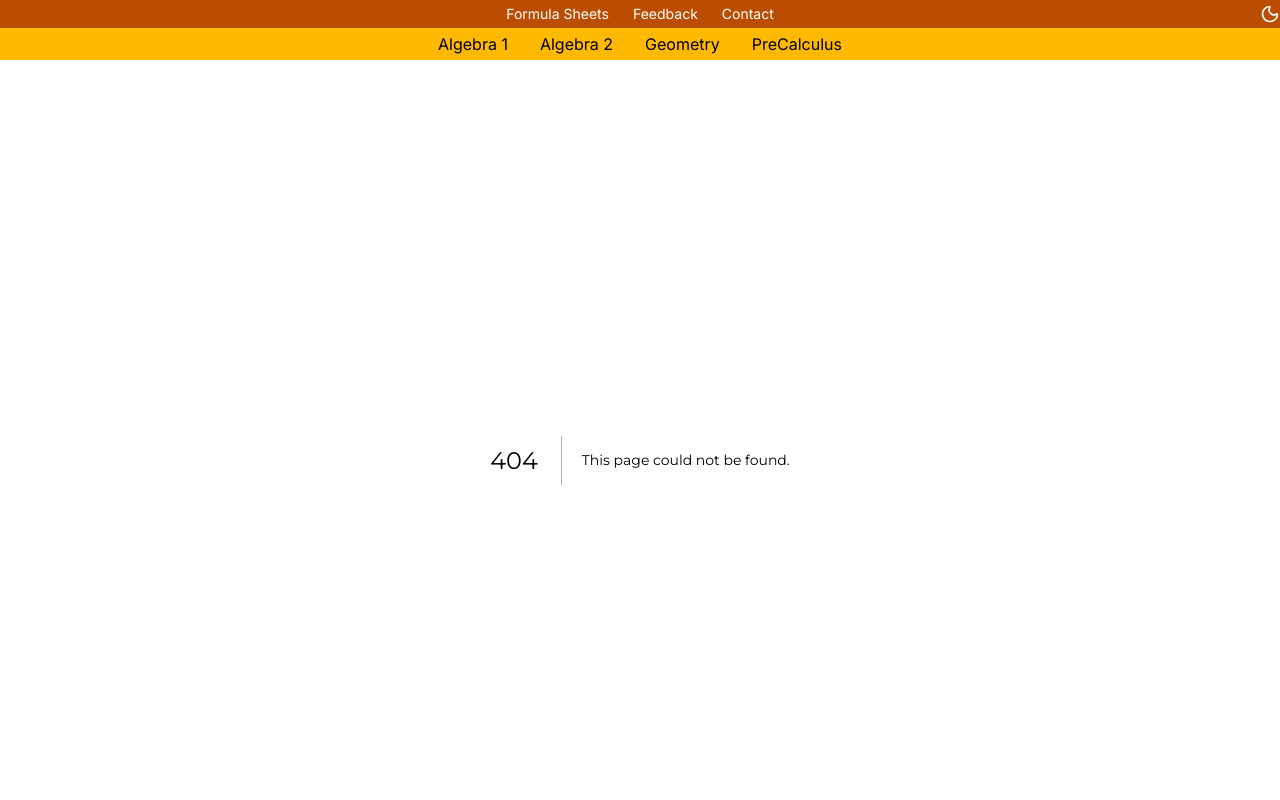
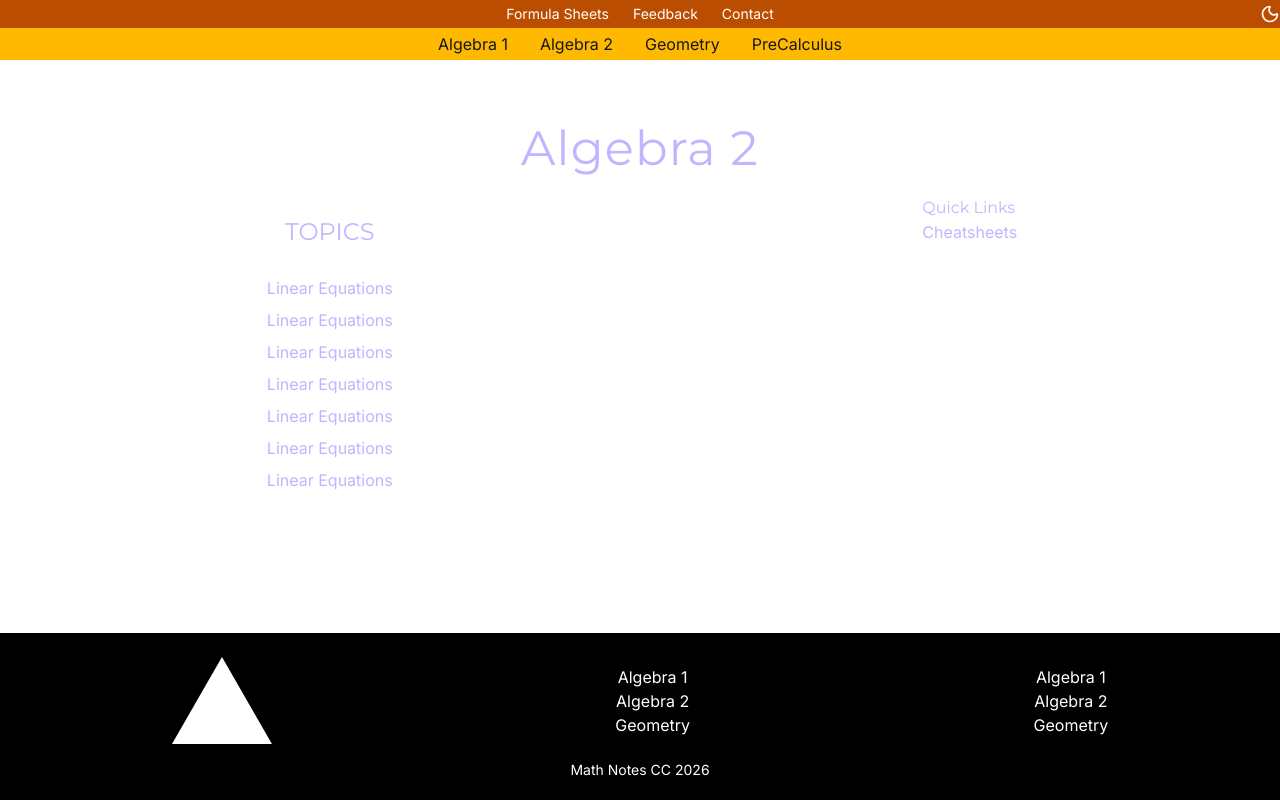
Before and after one commit to dakshs-07/math-notes, a Next.js app: page /math/Algebra2 in a window 1280 px wide. Before the commit this address had no page. Shown: the top 800 px of the page. Built offline with nearby package versions, Linux system fonts and the light colour scheme.

Commit message:
added Algebra 2 page

```diff
--- /dev/null
+++ b/app/math/Algebra2/page.jsx
@@ -0,0 +1,43 @@
+import Link from "next/link";
+import React from "react";
+
+function page() {
+  const link = "hover:text-violet-300 hover:bg-violet-100 px-1";
+  return (
+    <div className="my-10 text-violet-300">
+      <h1 className="text-5xl text-center tracking-wide py-6">Algebra 2</h1>
+      <div className="flex justify-around">
+        <div className="flex flex-col justify-center items-center gap-2">
+          <h1 className="text-2xl my-5">TOPICS</h1>
+          <Link href="/linear-equations" className={link}>
+            Linear Equations
+          </Link>
+          <Link href="/linear-equations" className={link}>
+            Linear Equations
+          </Link>
+          <Link href="/linear-equations" className={link}>
+            Linear Equations
+          </Link>
+          <Link href="/linear-equations" className={link}>
+            Linear Equations
+          </Link>
+          <Link href="/linear-equations" className={link}>
+            Linear Equations
+          </Link>
+          <Link href="/linear-equations" className={link}>
+            Linear Equations
+          </Link>
+          <Link href="/linear-equations" className={link}>
+            Linear Equations
+          </Link>
+        </div>
+        <div>
+          <h1>Quick Links</h1>
+          <Link href="/">Cheatsheets</Link>
+        </div>
+      </div>
+    </div>
+  );
+}
+
+export default page;
```
